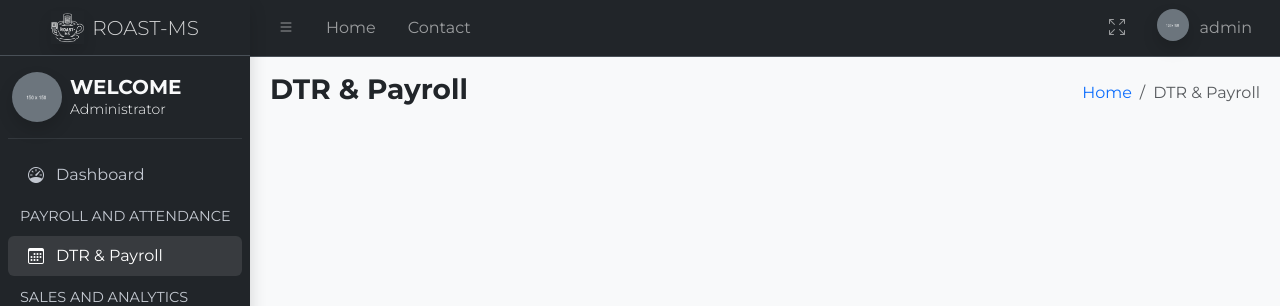
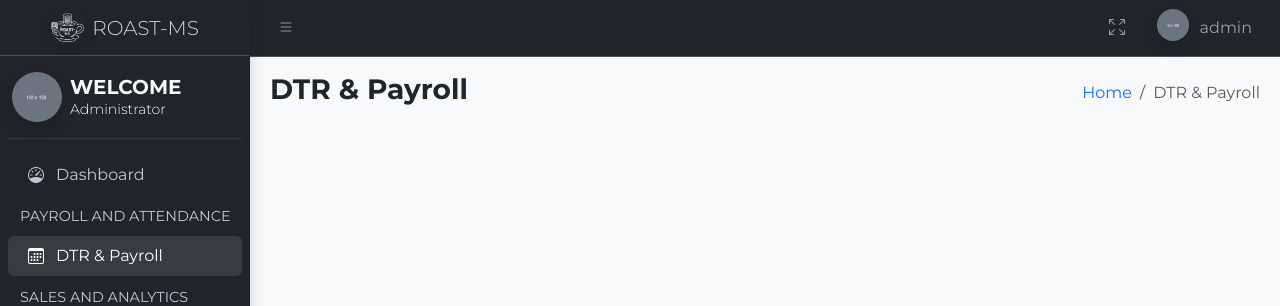
Before and after one commit to kndrxxe/roast-ms, a PHP site: page /pages/admin/dtr.php in a window 1280 px wide. Shown: the top 306 px of the page. Run offline with PHP 8.4, Linux system fonts and the light colour scheme; a user stored in the database is signed in; some libraries are stand-ins or nearby versions.

Commit message:
modified:   pages/admin/dashboard.php modified:   pages/admin/dtr.php modified:   pages/admin/feedback.php

```diff
--- a/pages/admin/dashboard.php
+++ b/pages/admin/dashboard.php
@@ -33,8 +33,6 @@ checkRole(['Administrator']);
               <i class="bi bi-list"></i>
             </a>
           </li>
-          <li class="nav-item d-none d-md-block"><a href="#" class="nav-link">Home</a></li>
-          <li class="nav-item d-none d-md-block"><a href="#" class="nav-link">Contact</a></li>
         </ul>
         <ul class="navbar-nav ms-auto">
           <li class="nav-item">
--- a/pages/admin/dtr.php
+++ b/pages/admin/dtr.php
@@ -33,8 +33,6 @@ checkRole(['Administrator']); // Only Administrator can access
               <i class="bi bi-list"></i>
             </a>
           </li>
-          <li class="nav-item d-none d-md-block"><a href="#" class="nav-link">Home</a></li>
-          <li class="nav-item d-none d-md-block"><a href="#" class="nav-link">Contact</a></li>
         </ul>
         <ul class="navbar-nav ms-auto">
           <li class="nav-item">
--- a/pages/admin/feedback.php
+++ b/pages/admin/feedback.php
@@ -33,8 +33,6 @@ checkRole(['Administrator']); // Only Administrator can access
               <i class="bi bi-list"></i>
             </a>
           </li>
-          <li class="nav-item d-none d-md-block"><a href="#" class="nav-link">Home</a></li>
-          <li class="nav-item d-none d-md-block"><a href="#" class="nav-link">Contact</a></li>
         </ul>
         <ul class="navbar-nav ms-auto">
           <li class="nav-item">
--- a/pages/admin/inventory.php
+++ b/pages/admin/inventory.php
@@ -33,8 +33,6 @@ checkRole(['Administrator']); // Only Administrator can access
               <i class="bi bi-list"></i>
             </a>
           </li>
-          <li class="nav-item d-none d-md-block"><a href="#" class="nav-link">Home</a></li>
-          <li class="nav-item d-none d-md-block"><a href="#" class="nav-link">Contact</a></li>
         </ul>
         <ul class="navbar-nav ms-auto">
           <li class="nav-item">
--- a/pages/admin/salestracking.php
+++ b/pages/admin/salestracking.php
@@ -33,8 +33,6 @@ checkRole(['Administrator']); // Only Administrator can access
               <i class="bi bi-list"></i>
             </a>
           </li>
-          <li class="nav-item d-none d-md-block"><a href="#" class="nav-link">Home</a></li>
-          <li class="nav-item d-none d-md-block"><a href="#" class="nav-link">Contact</a></li>
         </ul>
         <ul class="navbar-nav ms-auto">
           <li class="nav-item">
--- a/pages/admin/usermanagement.php
+++ b/pages/admin/usermanagement.php
@@ -33,8 +33,6 @@ checkRole(['Administrator']); // Only Administrator can access
               <i class="bi bi-list"></i>
             </a>
           </li>
-          <li class="nav-item d-none d-md-block"><a href="#" class="nav-link">Home</a></li>
-          <li class="nav-item d-none d-md-block"><a href="#" class="nav-link">Contact</a></li>
         </ul>
         <ul class="navbar-nav ms-auto">
           <li class="nav-item">
```
